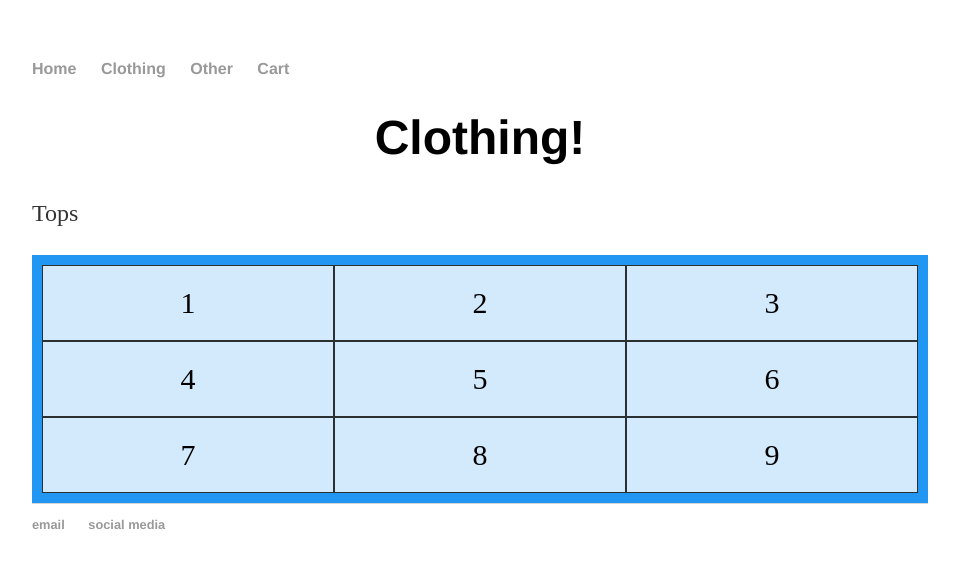
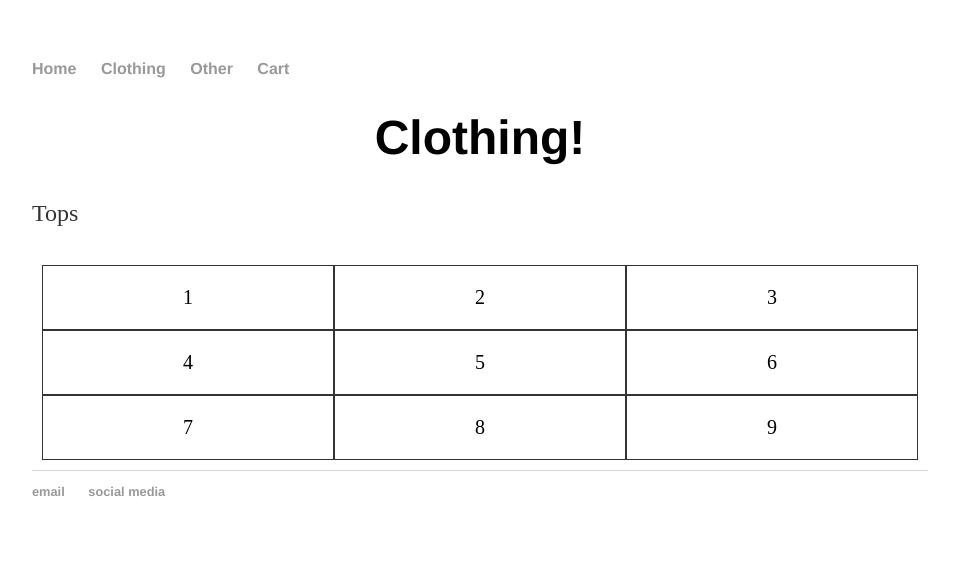
Before and after one commit to oscarreyes98/ionno.github.io, a Jekyll site: the page built from Clothing.html, in a window 1280 px wide. Shown: the top 568 px of the page, without its empty margins (160-1119 px from the left). Built offline with Jekyll 4.4.1, drawn with Linux system fonts in a browser that asks for light colours.

Commit message:
Update Clothing.html

```diff
--- a/Clothing.html
+++ b/Clothing.html
@@ -6,14 +6,13 @@ title: IONNO Clothing
 .grid-container {
   display: grid;
   grid-template-columns: auto auto auto;
-  background-color: #2196F3;
   padding: 10px;
 }
 .grid-item {
   background-color: rgba(255, 255, 255, 0.8);
   border: 1px solid rgba(0, 0, 0, 0.8);
   padding: 20px;
-  font-size: 30px;
+  font-size: 20px;
   text-align: center;
 }
 </style>
```
